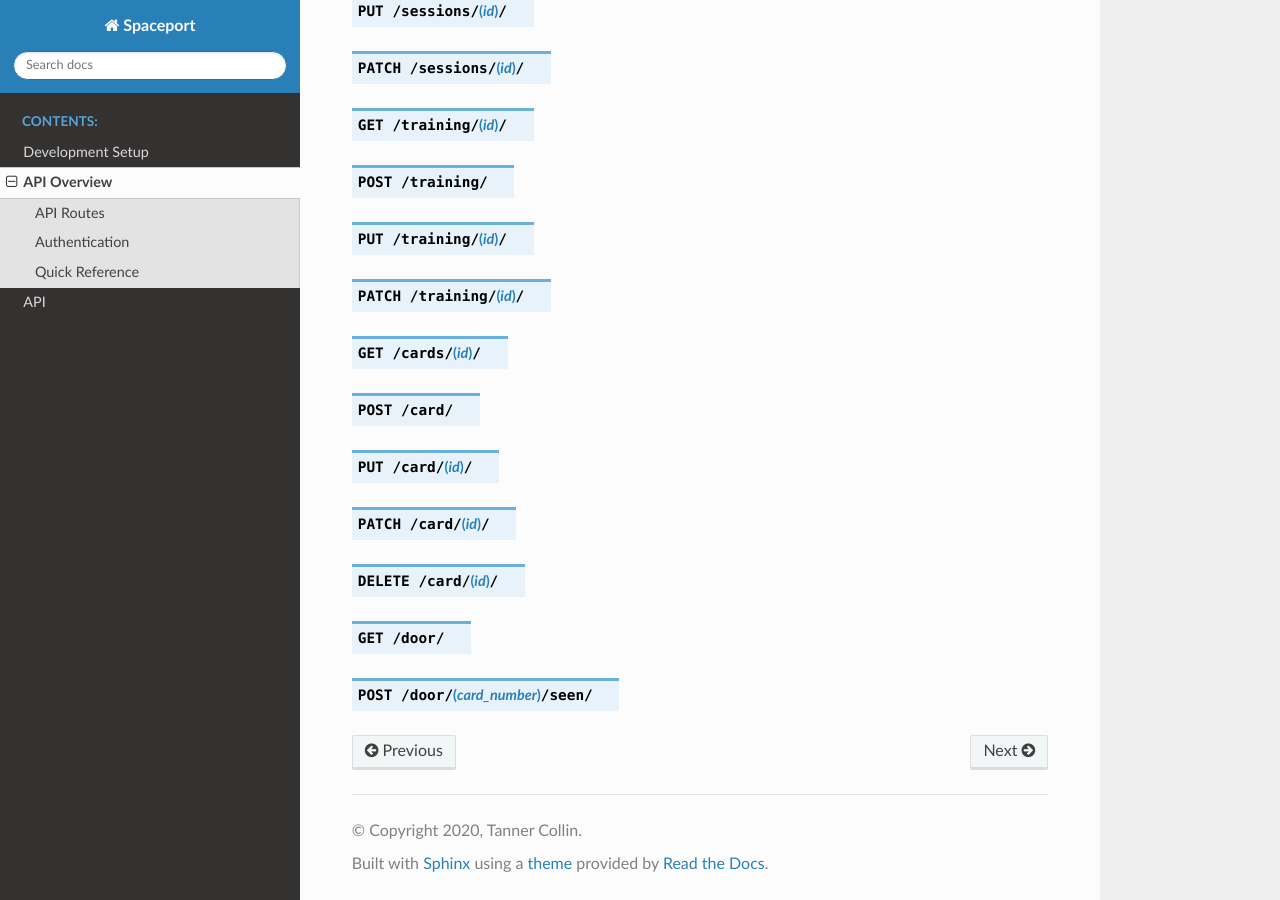
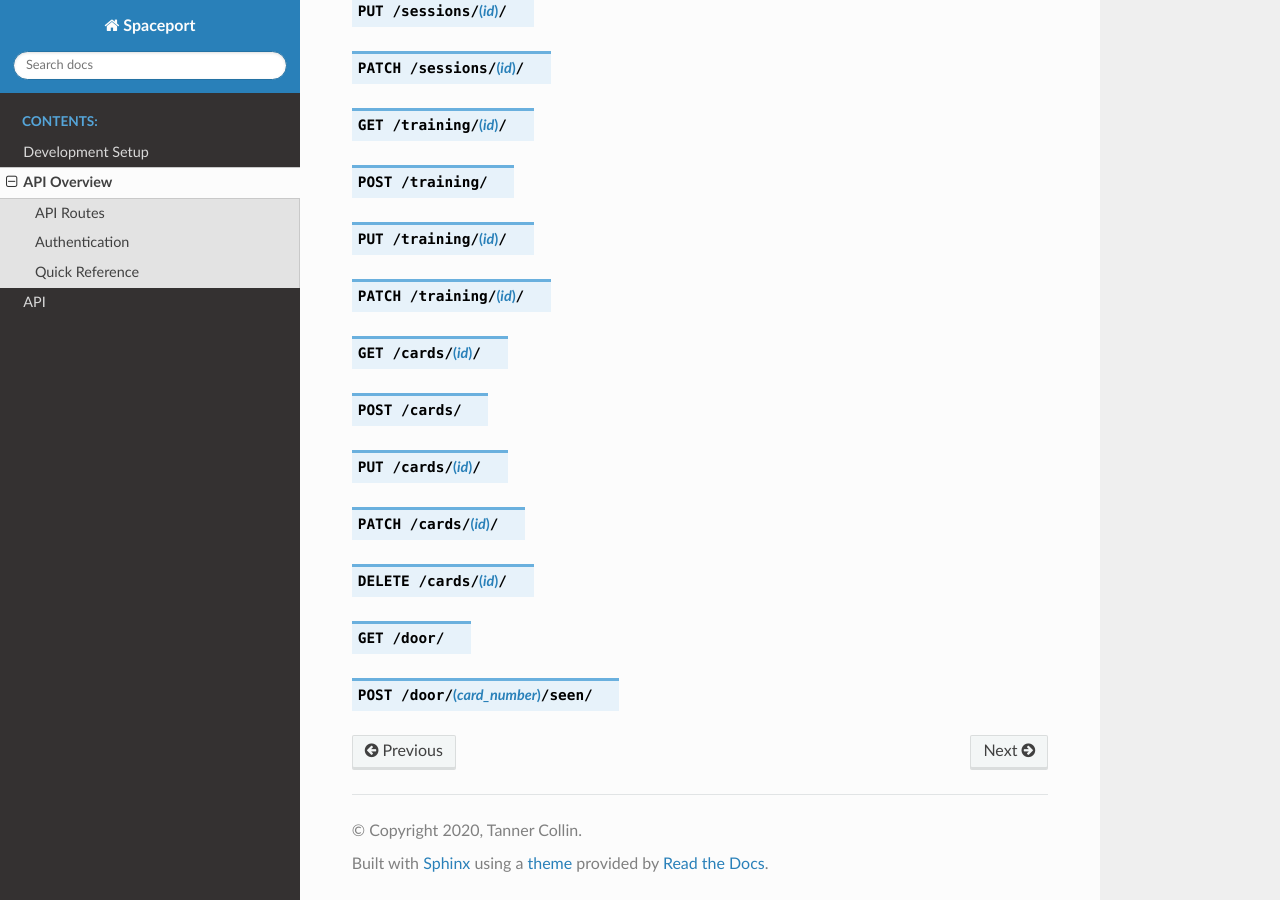
Before and after one commit to Protospace/spaceport, a Sphinx documentation site: the page built from apiserver/docs/source/apioverview.rst, in a window 1280 px wide and 900 px high, scrolled down 2318 px. Built offline with Sphinx 7.4.7 and the Read the Docs theme 2.0.0, drawn with Linux system fonts in a browser that asks for light colours.

Commit message:
Fix cards typo in docs

```diff
--- a/apiserver/docs/source/apioverview.rst
+++ b/apiserver/docs/source/apioverview.rst
@@ -70,9 +70,9 @@ Quick Reference
 .. http:put:: /training/(id)/
 .. http:patch:: /training/(id)/
 .. http:get:: /cards/(id)/
-.. http:post:: /card/
-.. http:put:: /card/(id)/
-.. http:patch:: /card/(id)/
-.. http:delete:: /card/(id)/
+.. http:post:: /cards/
+.. http:put:: /cards/(id)/
+.. http:patch:: /cards/(id)/
+.. http:delete:: /cards/(id)/
 .. http:get:: /door/
 .. http:post:: /door/(card_number)/seen/
```
Also changed, not shown: apiserver/docs/source/api.rst (+4 -4 lines).
